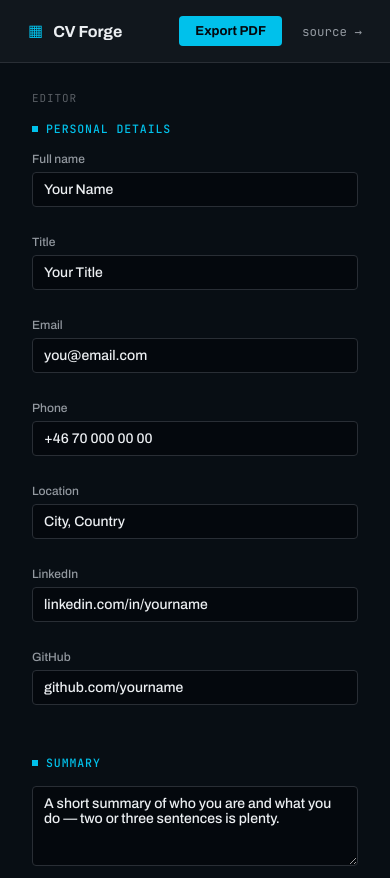
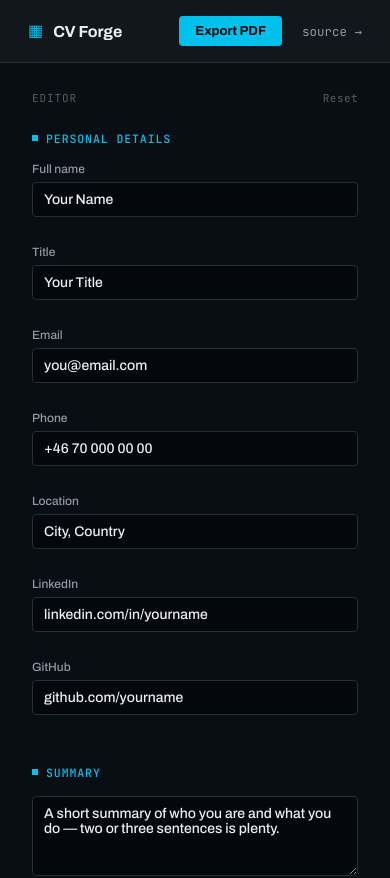
Before and after one commit to mackan21/cv-builder, a React (Vite) app: page / in a window 390 px wide. Shown: the top 878 px of the page. Built offline with nearby package versions, Linux system fonts and the light colour scheme.

Commit message:
polish: fix label associations, add reset action, boot fade-in, verify responsive/keyboard a11y

```diff
--- a/src/App.module.css
+++ b/src/App.module.css
@@ -2,6 +2,22 @@
   min-height: 100vh;
   display: flex;
   flex-direction: column;
+  animation: fade-in 0.4s ease both;
+}
+
+@keyframes fade-in {
+  from {
+    opacity: 0;
+  }
+  to {
+    opacity: 1;
+  }
+}
+
+@media (prefers-reduced-motion: reduce) {
+  .app {
+    animation: none;
+  }
 }
 
 .header {
@@ -96,6 +112,33 @@
   margin-bottom: 16px;
 }
 
+.panelLabelRow {
+  display: flex;
+  align-items: center;
+  justify-content: space-between;
+}
+
+.panelLabelRow .panelLabel {
+  margin-bottom: 16px;
+}
+
+.resetButton {
+  background: none;
+  border: none;
+  padding: 0;
+  margin-bottom: 16px;
+  font-family: var(--font-mono);
+  font-size: 11px;
+  letter-spacing: 0.04em;
+  color: var(--ink-faint);
+  cursor: pointer;
+  transition: color 0.15s;
+}
+
+.resetButton:hover {
+  color: var(--accent);
+}
+
 @media (max-width: 900px) {
   .layout {
     grid-template-columns: 1fr;
--- a/src/App.tsx
+++ b/src/App.tsx
@@ -5,8 +5,15 @@ import { ExperienceSection } from './components/ExperienceSection'
 import { EducationSection } from './components/EducationSection'
 import { SkillsSection } from './components/SkillsSection'
 import { ResumePage } from './components/ResumePage'
+import { useCVStore } from './store/cvStore'
 
 function App() {
+  const reset = useCVStore((state) => state.reset)
+
+  function handleReset() {
+    if (window.confirm('Clear everything and start over?')) reset()
+  }
+
   return (
     <div className={`${styles.app} print-reset`}>
       <header className={`${styles.header} print-hide`}>
@@ -33,7 +40,12 @@ function App() {
 
       <main className={`${styles.layout} print-reset`}>
         <div className={`${styles.formPanel} print-hide`}>
-          <div className={styles.panelLabel}>editor</div>
+          <div className={styles.panelLabelRow}>
+            <div className={styles.panelLabel}>editor</div>
+            <button type="button" className={styles.resetButton} onClick={handleReset}>
+              Reset
+            </button>
+          </div>
           <PersonalSection />
           <SummarySection />
           <ExperienceSection />
--- a/src/components/EducationSection.tsx
+++ b/src/components/EducationSection.tsx
@@ -26,32 +26,44 @@ export function EducationSection() {
           </div>
           <div className={formStyles.grid}>
             <div className={formStyles.field}>
-              <label className={formStyles.label}>School</label>
+              <label className={formStyles.label} htmlFor={`school-${item.id}`}>
+                School
+              </label>
               <input
+                id={`school-${item.id}`}
                 className={formStyles.input}
                 value={item.school}
                 onChange={(e) => updateEducation(item.id, { school: e.target.value })}
               />
             </div>
             <div className={formStyles.field}>
-              <label className={formStyles.label}>Degree / programme</label>
+              <label className={formStyles.label} htmlFor={`degree-${item.id}`}>
+                Degree / programme
+              </label>
               <input
+                id={`degree-${item.id}`}
                 className={formStyles.input}
                 value={item.degree}
                 onChange={(e) => updateEducation(item.id, { degree: e.target.value })}
               />
             </div>
             <div className={formStyles.field}>
-              <label className={formStyles.label}>Start</label>
+              <label className={formStyles.label} htmlFor={`edu-start-${item.id}`}>
+                Start
+              </label>
               <input
+                id={`edu-start-${item.id}`}
                 className={formStyles.input}
                 value={item.start}
                 onChange={(e) => updateEducation(item.id, { start: e.target.value })}
               />
             </div>
             <div className={formStyles.field}>
-              <label className={formStyles.label}>End</label>
+              <label className={formStyles.label} htmlFor={`edu-end-${item.id}`}>
+                End
+              </label>
               <input
+                id={`edu-end-${item.id}`}
                 className={formStyles.input}
                 value={item.end}
                 onChange={(e) => updateEducation(item.id, { end: e.target.value })}
--- a/src/components/ExperienceSection.tsx
+++ b/src/components/ExperienceSection.tsx
@@ -26,32 +26,44 @@ export function ExperienceSection() {
           </div>
           <div className={formStyles.grid}>
             <div className={formStyles.field}>
-              <label className={formStyles.label}>Role</label>
+              <label className={formStyles.label} htmlFor={`role-${item.id}`}>
+                Role
+              </label>
               <input
+                id={`role-${item.id}`}
                 className={formStyles.input}
                 value={item.role}
                 onChange={(e) => updateExperience(item.id, { role: e.target.value })}
               />
             </div>
             <div className={formStyles.field}>
-              <label className={formStyles.label}>Company</label>
+              <label className={formStyles.label} htmlFor={`company-${item.id}`}>
+                Company
+              </label>
               <input
+                id={`company-${item.id}`}
                 className={formStyles.input}
                 value={item.company}
                 onChange={(e) => updateExperience(item.id, { company: e.target.value })}
               />
             </div>
             <div className={formStyles.field}>
-              <label className={formStyles.label}>Start</label>
+              <label className={formStyles.label} htmlFor={`exp-start-${item.id}`}>
+                Start
+              </label>
               <input
+                id={`exp-start-${item.id}`}
                 className={formStyles.input}
                 value={item.start}
                 onChange={(e) => updateExperience(item.id, { start: e.target.value })}
               />
             </div>
             <div className={formStyles.field}>
-              <label className={formStyles.label}>End</label>
+              <label className={formStyles.label} htmlFor={`exp-end-${item.id}`}>
+                End
+              </label>
               <input
+                id={`exp-end-${item.id}`}
                 className={formStyles.input}
                 value={item.end}
                 onChange={(e) => updateExperience(item.id, { end: e.target.value })}
@@ -59,8 +71,11 @@ export function ExperienceSection() {
             </div>
           </div>
           <div className={formStyles.field}>
-            <label className={formStyles.label}>Description</label>
+            <label className={formStyles.label} htmlFor={`description-${item.id}`}>
+              Description
+            </label>
             <textarea
+              id={`description-${item.id}`}
               className={formStyles.textarea}
               value={item.description}
               onChange={(e) => updateExperience(item.id, { description: e.target.value })}
```
